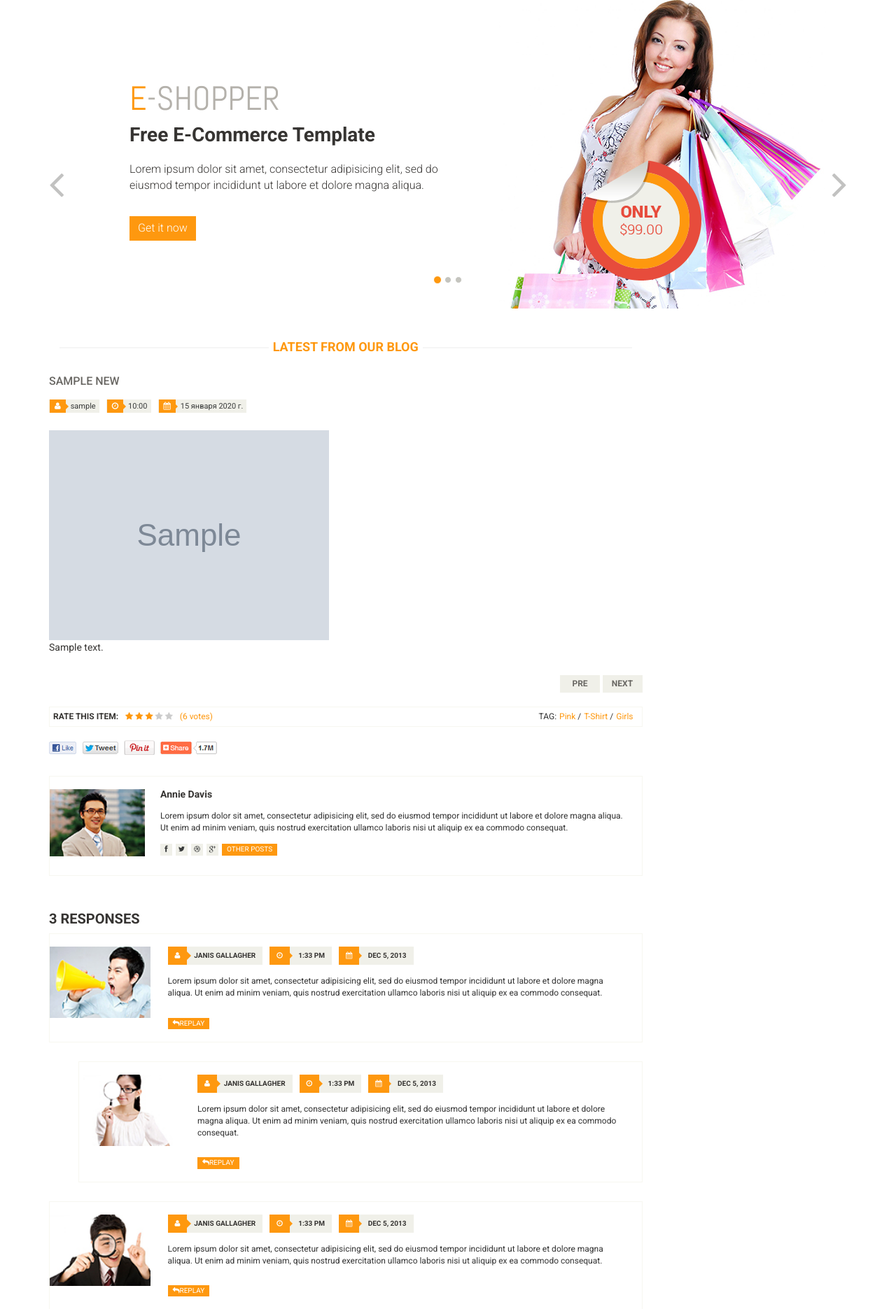
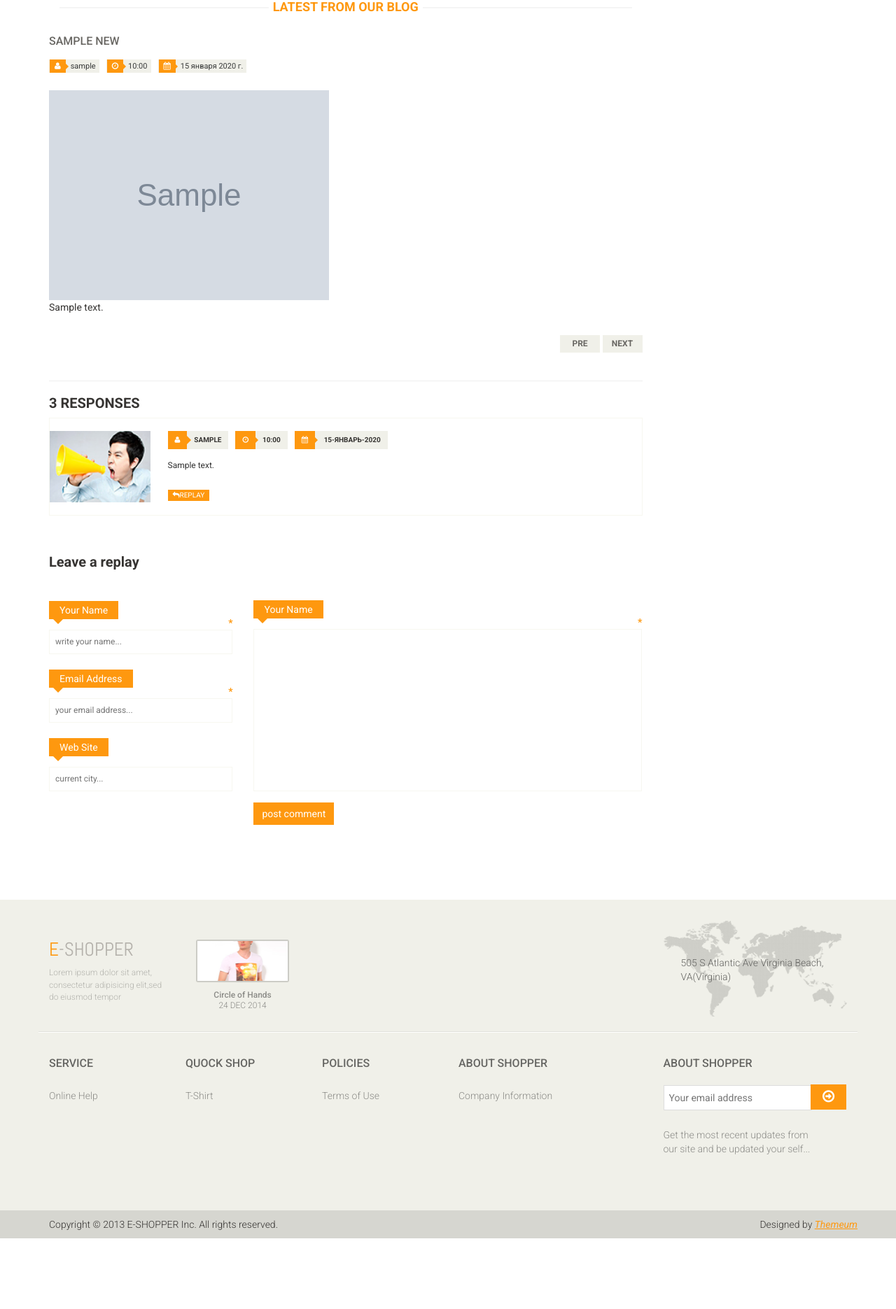
Before and after one commit to Tolokov/Shop, a Django app: page /blog/1/ in a window 1280 px wide. Shown: the part 207-2078 px from the top of the page at 70% size. After the commit the page ends 1977 px from the top, so only its background shows below. Run offline with Django 4.2, Linux system fonts and the light colour scheme; tables that the repository leaves empty hold one stand-in row (values such as "Sample post"); grey boxes marked "Sample" are stand-in pictures; parts of the project's set-up code (start-up, migrations or seed data) failed here and were passed over.

Commit message:
Upgrade Comment

```diff
--- a/Shop/models.py
+++ b/Shop/models.py
@@ -69,6 +69,7 @@ class Comment(MPTTModel):
     class Meta:
         verbose_name = 'Комментарий'
         verbose_name_plural = 'Комментарии'
+
 
 
 class Category(models.Model):
--- a/Shop/views.py
+++ b/Shop/views.py
@@ -3,7 +3,7 @@ from django.views.generic import View, ListView, DetailView, FormView
 from django.contrib.auth.forms import UserCreationForm
 from django.urls import reverse_lazy
 from django.views import generic
-from .models import News, Card_Product, Category
+from .models import News, Card_Product, Category, Comment
 from .forms import *
 
 
@@ -49,6 +49,23 @@ class BlogDetailView(DetailView):
 
     def get_queryset(self):
         return News.objects.filter(draft=False)
+
+    def get_context_data(self, *, object_list=None, **kwargs):
+        context = super().get_context_data(**kwargs)
+        # print(context.items())
+        # print(context['object'])
+        # print(context['post_id'])
+        context['comments'] = Comment.objects.filter(news=self.object)
+
+        # print(context['comments'][0].created.strftime('%Y%B%d'))
+        # print(dir(context['comments'][0].created.__repr__()))
+        # print('----------------')
+
+
+# day', 'toordinal', 'tzinfo', 'tzname', 'utcfromtimestamp', 'utcnow', 'utcoffset', 'utctimetuple', 'weekday', 'year''
+
+
+        return context
 
 
 class HomeListView(ListView):
--- a/templates/include/header.html
+++ b/templates/include/header.html
@@ -106,18 +106,9 @@
                         <ul class="nav navbar-nav collapse navbar-collapse">
                             <!--header-column 1-->
                             <li><a href="{% url 'home' %}" class="{{ home_selected }}">Главная</a></li>
-                            <li>
-                            <!--header-column 2-->
-                            <a href="{% url 'shop' %}" class="{{ shop_selected }}">Каталог</a>
-                            </li>
-                            <!--header-column 3-->
+                            <li><a href="{% url 'shop' %}" class="{{ shop_selected }}">Каталог</a></li>
                             <li><a href="{% url 'blog' %}" class="{{ blog_selected }}">Новостной блог</a></li>
-                            </li>
-                            <!--header-column 4-->
-                            <li>
-                                <a href="{% url 'contact' %}" class="{{ contact_selected }}">Контакты</a>
-
-                            </li>
+                            <li><a href="{% url 'contact' %}" class="{{ contact_selected }}">Контакты</a></li>
                         </ul>
                     </div>
                 </div>
--- a/templates/pages/blog-single.html
+++ b/templates/pages/blog-single.html
@@ -3,10 +3,9 @@
 {% block title %} {{ single_post.title }} {% endblock title %}
 
 {% block content %}
-    {% include 'include/slider.html' %}
     <section>
-        <div class="container">
-            <div class="row">
+        <div class="container" >
+            <div class="row" >
 
                 <div class="col-sm-9">
 
@@ -35,116 +34,58 @@
                             </div>
                         </div>
                     </div>
+                    <hr>
                     <!--/blog-post-area-->
-
-                    <div class="rating-area">
-                        <ul class="ratings">
-                            <li class="rate-this">Rate this item:</li>
-                            <li>
-                                <i class="fa fa-star color"></i>
-                                <i class="fa fa-star color"></i>
-                                <i class="fa fa-star color"></i>
-                                <i class="fa fa-star"></i>
-                                <i class="fa fa-star"></i>
-                            </li>
-                            <li class="color">(6 votes)</li>
-                        </ul>
-                        <ul class="tag">
-                            <li>TAG:</li>
-                            <li><a class="color" href="">Pink <span>/</span></a></li>
-                            <li><a class="color" href="">T-Shirt <span>/</span></a></li>
-                            <li><a class="color" href="">Girls</a></li>
-                        </ul>
-                    </div>
-                    <!--/rating-area-->
-
-                    <div class="socials-share">
-                        <a href=""><img src="images/blog/socials.png" alt=""></a>
-                    </div>
-
-                    <!--/socials-share-->
-                    <div class="media commnets">
-                        <a class="pull-left" href="#">
-                            <img class="media-object" src="images/blog/man-one.jpg" alt="">
-                        </a>
-                        <div class="media-body">
-                            <h4 class="media-heading">Annie Davis</h4>
-                            <p>Lorem ipsum dolor sit amet, consectetur adipisicing elit, sed do eiusmod tempor
-                                incididunt ut labore et dolore magna aliqua. Ut enim ad minim veniam, quis nostrud
-                                exercitation ullamco laboris nisi ut aliquip ex ea commodo consequat.</p>
-                            <div class="blog-socials">
-                                <ul>
-                                    <li><a href=""><i class="fa fa-facebook"></i></a></li>
-                                    <li><a href=""><i class="fa fa-twitter"></i></a></li>
-                                    <li><a href=""><i class="fa fa-dribbble"></i></a></li>
-                                    <li><a href=""><i class="fa fa-google-plus"></i></a></li>
-                                </ul>
-                                <a class="btn btn-primary" href="">Other Posts</a>
-                            </div>
-                        </div>
-                    </div>
-
 
                     <!--Comments-->
     <div class="response-area">
         <h2>3 RESPONSES</h2>
         <ul class="media-list">
+
+            <!-- parent comment -->
+            {% for comment in comments %}
             <li class="media">
-
                 <a class="pull-left" href="#">
                     <img class="media-object" src="images/blog/man-two.jpg" alt="">
                 </a>
                 <div class="media-body">
                     <ul class="sinlge-post-meta">
-                                        <li><i class="fa fa-user"></i>Janis Gallagher</li>
-                                        <li><i class="fa fa-clock-o"></i> 1:33 pm</li>
-                                        <li><i class="fa fa-calendar"></i> DEC 5, 2013</li>
+                        <li><i class="fa fa-user"></i>{{ comment.creator }}</li>
+                        <li><i class="fa fa-clock-o"></i>{{ comment.created|date:"G:i" }}</li>
+                        <li><i class="fa fa-calendar"></i>
+                            {{ comment.created|date:"d-F-Y" }}</li>
+
                     </ul>
-                                    <p>Lorem ipsum dolor sit amet, consectetur adipisicing elit, sed do eiusmod tempor
-                                        incididunt ut labore et dolore magna aliqua. Ut enim ad minim veniam, quis
-                                        nostrud exercitation ullamco laboris nisi ut aliquip ex ea commodo
-                                        consequat.</p>
+                    <p>{{ comment.text }}</p>
                     <a class="btn btn-primary" href=""><i class="fa fa-reply"></i>Replay</a>
                 </div>
             </li>
-                            <li class="media second-media">
-                                <a class="pull-left" href="#">
-                                    <img class="media-object" src="images/blog/man-three.jpg" alt="">
-                                </a>
-                                <div class="media-body">
-                                    <ul class="sinlge-post-meta">
-                                        <li><i class="fa fa-user"></i>Janis Gallagher</li>
-                                        <li><i class="fa fa-clock-o"></i> 1:33 pm</li>
-                                        <li><i class="fa fa-calendar"></i> DEC 5, 2013</li>
-                                    </ul>
-                                    <p>Lorem ipsum dolor sit amet, consectetur adipisicing elit, sed do eiusmod tempor
-                                        incididunt ut labore et dolore magna aliqua. Ut enim ad minim veniam, quis
-                                        nostrud exercitation ullamco laboris nisi ut aliquip ex ea commodo
-                                        consequat.</p>
-                                    <a class="btn btn-primary" href=""><i class="fa fa-reply"></i>Replay</a>
-                                </div>
-                            </li>
-                            <li class="media">
-                                <a class="pull-left" href="#">
-                                    <img class="media-object" src="images/blog/man-four.jpg" alt="">
-                                </a>
-                                <div class="media-body">
-                                    <ul class="sinlge-post-meta">
-                                        <li><i class="fa fa-user"></i>Janis Gallagher</li>
-                                        <li><i class="fa fa-clock-o"></i> 1:33 pm</li>
-                                        <li><i class="fa fa-calendar"></i> DEC 5, 2013</li>
-                                    </ul>
-                                    <p>Lorem ipsum dolor sit amet, consectetur adipisicing elit, sed do eiusmod tempor
-                                        incididunt ut labore et dolore magna aliqua. Ut enim ad minim veniam, quis
-                                        nostrud exercitation ullamco laboris nisi ut aliquip ex ea commodo
-                                        consequat.</p>
-                                    <a class="btn btn-primary" href=""><i class="fa fa-reply"></i>Replay</a>
-                                </div>
-                            </li>
+            {% endfor %}
+            <!--/parent comment -->
+
+
+            <!-- child comment -->
+{#            <li class="media second-media">#}
+{#                <a class="pull-left" href="#">#}
+{#                    <img class="media-object" src="images/blog/man-three.jpg" alt="">#}
+{#                </a>#}
+{#                <div class="media-body">#}
+{#                    <ul class="sinlge-post-meta">#}
+{#                        <li><i class="fa fa-user"></i>Janis Gallagher</li>#}
+{#                        <li><i class="fa fa-clock-o"></i> 1:33 pm</li>#}
+{#                        <li><i class="fa fa-calendar"></i> DEC 5, 2013</li>#}
+{#                    </ul>#}
+{#                    <p>Lorem ipsum dolor sit amet, consectetur adipisicing elit, sed do eiusmod tempor#}
+{#                        incididunt ut labore et dolore magna aliqua. Ut enim ad minim veniam, quis#}
+{#                        nostrud exercitation ullamco laboris nisi ut aliquip ex ea commodo#}
+{#                        consequat.</p>#}
+{#                    <a class="btn btn-primary" href=""><i class="fa fa-reply"></i>Replay</a>#}
+{#                </div>#}
+{#            </li>#}
+            <!-- child comment -->
         </ul>
     </div>
-                    <!--/Response-area-->
-
+                    <!--Repaly Box-->
                     <div class="replay-box">
                         <div class="row">
                             <div class="col-sm-4">
@@ -179,6 +120,7 @@
                         </div>
                     </div>
                     <!--/Repaly Box-->
+
                 </div>
             </div>
         </div>
```
Lines whose indentation alone changed are shown as unchanged.
